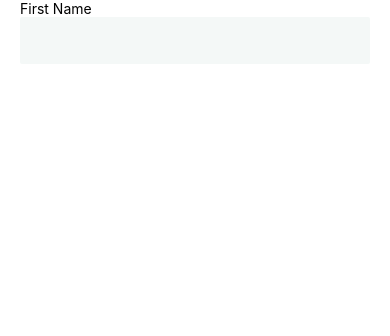
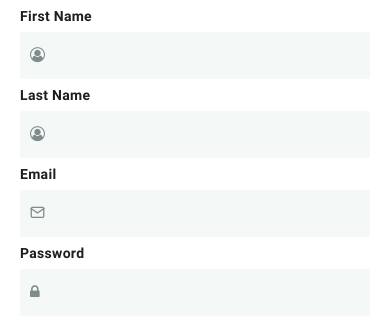
Before and after one commit to BrandonF55/WhatsUpApp, a React Native app: screen / in a window 390 px wide. Shown: the top 336 px of the page. Built offline with nearby package versions, Linux system fonts and the light colour scheme.

Commit message:
Added styling to the input boxes and icons to them as well. In the process of making a login screen for the application.

```diff
--- a/components/Input.jsx
+++ b/components/Input.jsx
@@ -1,21 +1,43 @@
+
 import { View, StyleSheet, Text, TextInput } from "react-native"
+import { FontAwesome } from '@expo/vector-icons';
 import colors from "../constants/colors";
 
 const Input = props => {
     return (
         <View style={styles.container}>
-           <Text>{props.label}</Text>
+            <Text style={styles.label} >{props.label}</Text>
 
-           <View style={styles.inputContainer}>
-            <TextInput/>
-           </View>
+            <View style={styles.inputContainer}>
+
+                {
+                    props.icon && <props.iconPack
+                        //  as long as the icon property exist it will show a icon and if it doesn't it wont
+                        name={props.icon}
+                        size={props.iconSize || 15}
+                        style={styles.icon}
+
+                    />
+
+                }
+                <TextInput styles={styles.input} />
+            </View>
+
+            {
+                    props.errorText &&
+                 <View style={styles.errorContainer}>
+                 <Text style={styles.errorText}>{props.errorText}</Text>
+             </View>
+
+            }
+
         </View>
     );
 }
 
 const styles = StyleSheet.create({
     container: {
-   width: '100%'
+        width: '100%'
     },
     inputContainer: {
         width: '100%',
@@ -23,9 +45,40 @@
         paddingHorizontal: 10,
         paddingVertical: 15,
         borderRadius: 2,
-        backgroundColor: colors.nearlyWhite
+        backgroundColor: colors.nearlyWhite,
+        flexDirection: 'row'
+    },
+    icon: {
+        marginRight: 10,
+        color: colors.grey
+    },
+    label: {
+        marginVertical: 8,
+        fontFamily: 'bold',
+        letterSpacing: 0.3,
+        color: colors.textColor
+    },
+    input: {
+        color: colors.textColor,
+        flex: 1,
+        fontFamily: 'regular',
+        letterSpacing: 0.3,
+        paddingTop: 0
+    },
+    errorContainer: {
+        marginVertical: 5
+
+    },
+    errorText: {
+        color: 'red',
+        fontSize: 13,
+        fontFamily: 'regular',
+        letterSpacing: 0.3
 
     }
+
+
+
 });
 
 export default Input;
--- a/constants/colors.jsx
+++ b/constants/colors.jsx
@@ -1,5 +1,7 @@
 export default{
     blue: '#3498db',
     lightGrey: '#bdc3c7',
-    nearlyWhite: '#F4F8F7'
+    nearlyWhite: '#F4F8F7',
+    grey: '#7f8c8d',
+    textColor: '#1c1e21'
 }
--- a/screens/AuthScreen.jsx
+++ b/screens/AuthScreen.jsx
@@ -3,12 +3,34 @@
 import { SafeAreaView } from "react-native-safe-area-context";
 import Input from "../components/Input";
 import PageContainer from "../components/PageContainer";
+import { Feather, FontAwesome } from "@expo/vector-icons";
 
 const AuthScreen = props => {
     return (
         <SafeAreaView style={{ flex: 1 }}>
             <PageContainer>
-           <Input label='First Name' />
+                <Input
+                    label='First Name'
+                    icon='user-circle-o'
+                    iconPack={FontAwesome}
+                />
+
+                <Input
+                    label='Last Name'
+                    icon='user-circle-o'
+                    iconPack={FontAwesome}
+                />
+                <Input
+                    label='Email'
+                    icon='mail'
+                    iconPack={Feather}
+                />
+
+                <Input
+                    label='Password'
+                    icon='lock'
+                    iconPack={FontAwesome}
+                />
             </PageContainer>
         </SafeAreaView>
     );
```
